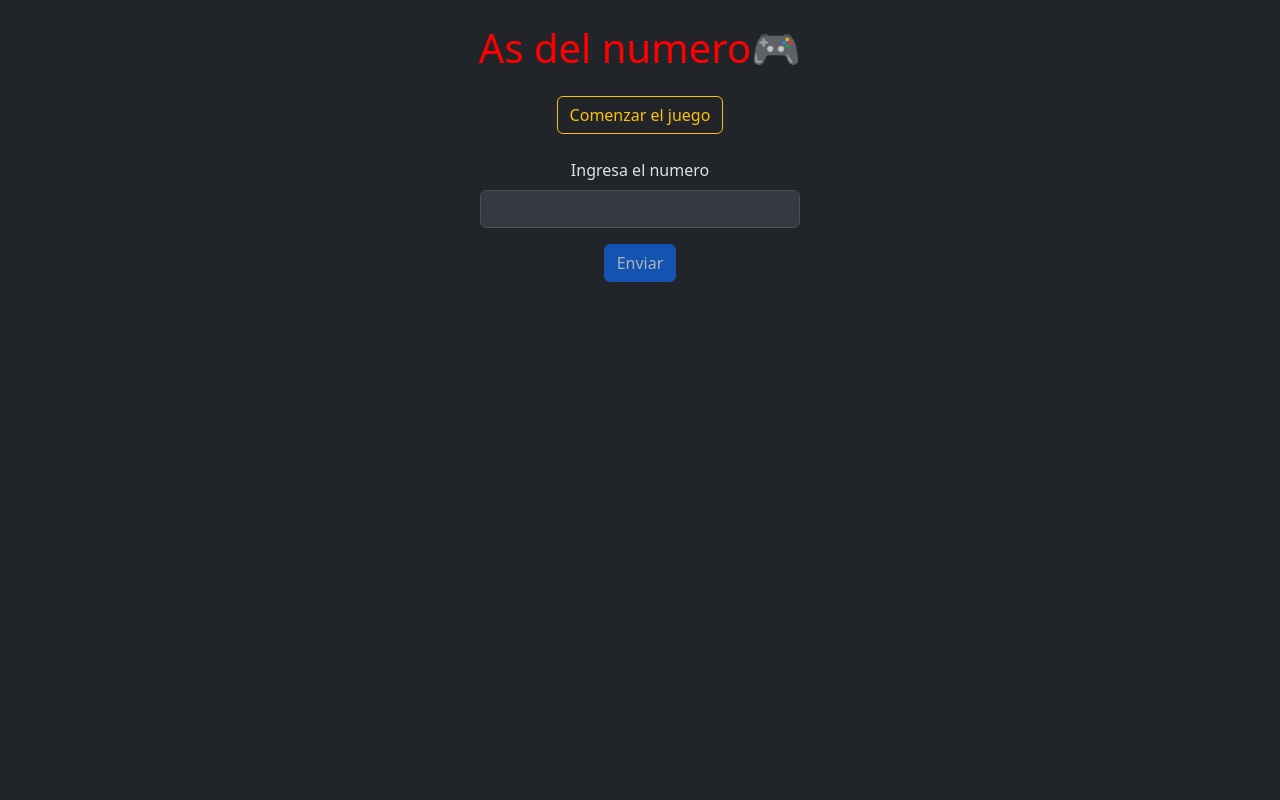
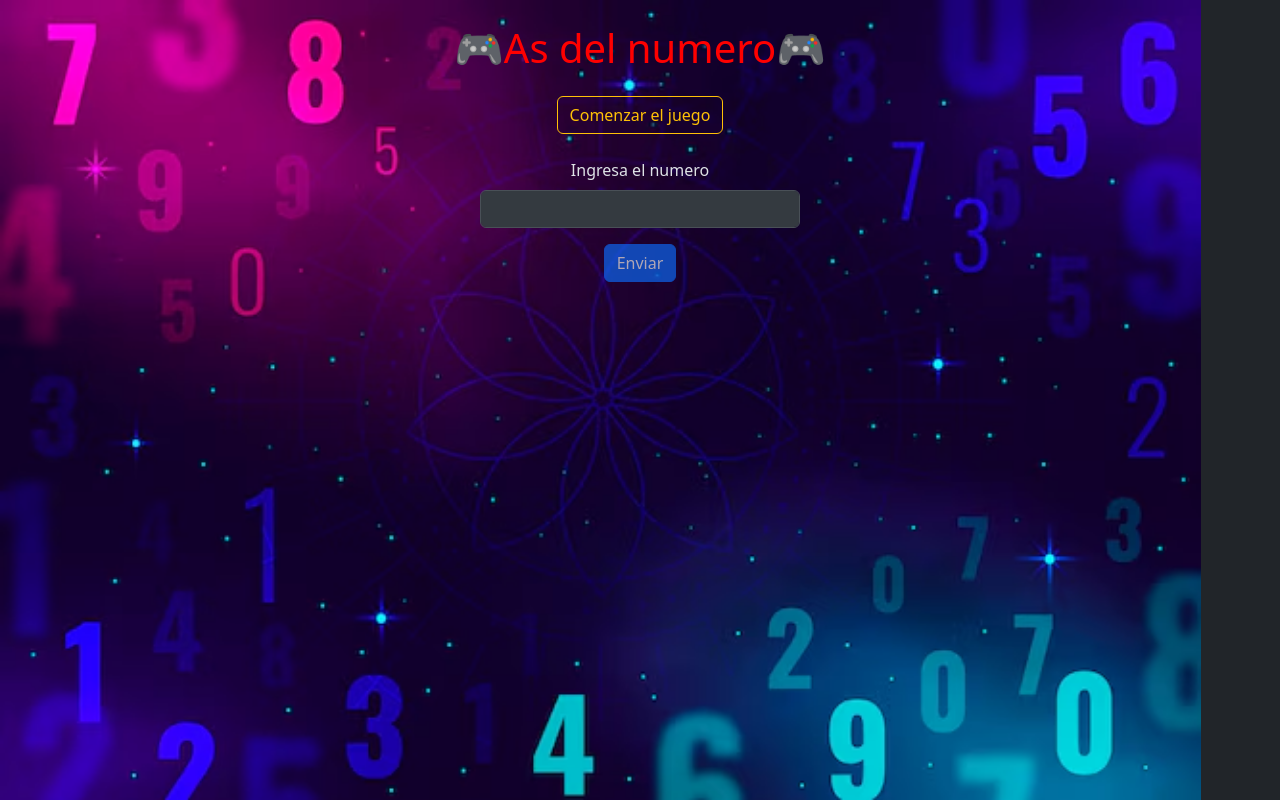
Before and after one commit to KR3RULIE/tp5-domYbom-ejercicio01, a plain HTML site: page index.html in a window 1280 px wide. Drawn offline with nearby package versions, Linux system fonts and the light colour scheme.

Commit message:
agregue una imagen de fondo a la web

```diff
--- a/css/style.css
+++ b/css/style.css
@@ -29,3 +29,12 @@ main {
     color: rgb(255, 0, 0);
   }
 }
+
+img {
+  position: fixed;
+  top: 0;
+  left: 0;
+  height: 100vh;
+  object-fit: cover;
+  z-index: -1;
+}
--- a/index.html
+++ b/index.html
@@ -23,7 +23,9 @@
   </head>
   <body>
     <main>
-      <h1 class="text-center mt-4 estilo">As del numero🎮</h1>
+      <section>
+        <img src="./img/fondo.avif" alt="Es una imagen con numeros a leatorios">
+        <h1 class="text-center mt-4 estilo">🎮As del numero🎮</h1>
         <div class="d-flex justify-content-center my-4">
           <button type="button" class="btn btn-outline-warning">
             Comenzar el juego
@@ -58,6 +60,7 @@
             Reiniciar juego
           </button>
         </div>
+      </section>
     </main>
     <script src="./js/app.js"></script>
     <script
```
Also changed, not shown: img/fondo.avif (added). Lines whose indentation alone changed are shown as unchanged.
